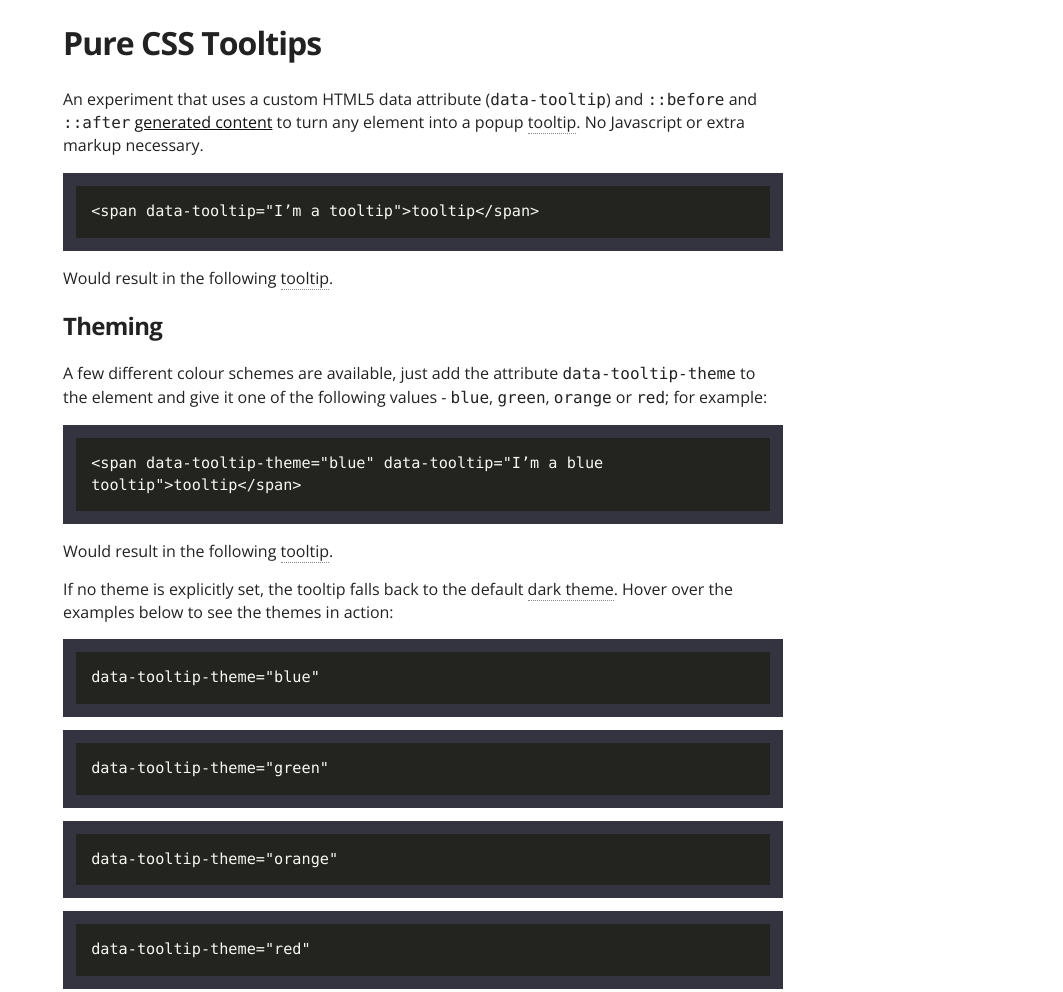
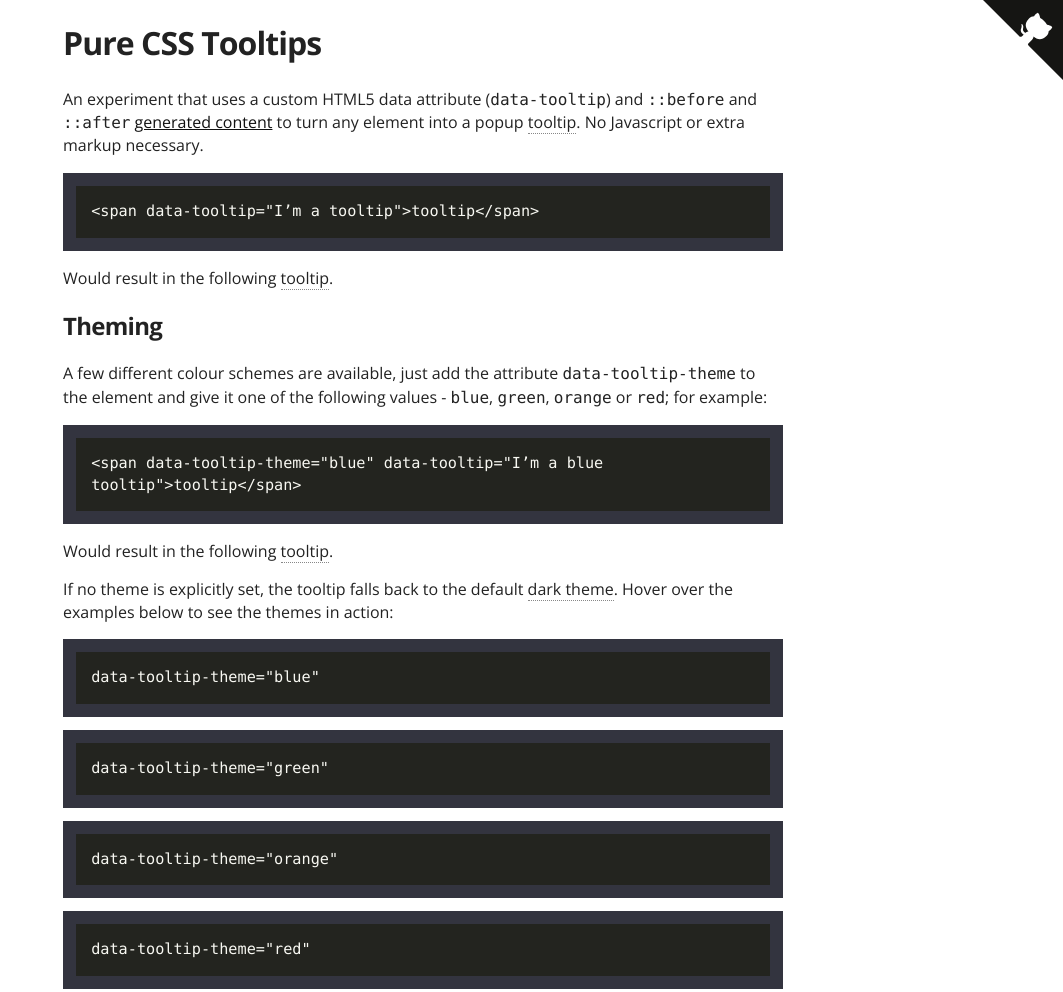
Before and after one commit to freqdec/Pure-CSS-Tooltips, a plain HTML site: page index.html in a window 1280 px wide. Shown: the top 992 px of the page, without its empty margins (217-1280 px from the left). Drawn offline with nearby package versions, Linux system fonts and the light colour scheme.

Commit message:
Added gitHub badge

```diff
--- a/index.html
+++ b/index.html
@@ -130,5 +130,7 @@ span[data-tooltip]
         <li>They won&#8217;t work on replaced elements without using a wrapper element</li>
     </ul>
     <p>Inspired by Nicolas Gallagher&#8217;s article <a data-tooltip="Nicolas Gallagher&#8217;s article explaining how to use generated content and absolute positioning to achieve a multitude of visual effects. A must read." href="http://nicolasgallagher.com/multiple-backgrounds-and-borders-with-css2/">Multiple Backgrounds and Borders with CSS 2.1</a>.</p>
+    <!-- Badge by http://tholman.com/github-corners/ //-->
+    <a href="https://github.com/freqdec/Pure-CSS-Tooltips" class="github-corner"><svg width="80" height="80" viewBox="0 0 250 250" style="fill:#151513; color:#fff; position: absolute; top: 0; border: 0; right: 0;"><path d="M0,0 L115,115 L130,115 L142,142 L250,250 L250,0 Z"></path><path d="M128.3,109.0 C113.8,99.7 119.0,89.6 119.0,89.6 C122.0,82.7 120.5,78.6 120.5,78.6 C119.2,72.0 123.4,76.3 123.4,76.3 C127.3,80.9 125.5,87.3 125.5,87.3 C122.9,97.6 130.6,101.9 134.4,103.2" fill="currentColor" style="transform-origin: 130px 106px;" class="octo-arm"></path><path d="M115.0,115.0 C114.9,115.1 118.7,116.5 119.8,115.4 L133.7,101.6 C136.9,99.2 139.9,98.4 142.2,98.6 C133.8,88.0 127.5,74.4 143.8,58.0 C148.5,53.4 154.0,51.2 159.7,51.0 C160.3,49.4 163.2,43.6 171.4,40.1 C171.4,40.1 176.1,42.5 178.8,56.2 C183.1,58.6 187.2,61.8 190.9,65.4 C194.5,69.0 197.7,73.2 200.1,77.6 C213.8,80.2 216.3,84.9 216.3,84.9 C212.7,93.1 206.9,96.0 205.4,96.6 C205.1,102.4 203.0,107.8 198.3,112.5 C181.9,128.9 168.3,122.5 157.7,114.1 C157.9,116.9 156.7,120.9 152.7,124.9 L141.0,136.5 C139.8,137.7 141.6,141.9 141.8,141.8 Z" fill="currentColor" class="octo-body"></path></svg></a><style>.github-corner:hover .octo-arm{animation:octocat-wave 560ms ease-in-out}@keyframes octocat-wave{0%,100%{transform:rotate(0)}20%,60%{transform:rotate(-25deg)}40%,80%{transform:rotate(10deg)}}@media (max-width:500px){.github-corner:hover .octo-arm{animation:none}.github-corner .octo-arm{animation:octocat-wave 560ms ease-in-out}}</style>
   </body>
 </html>
```
